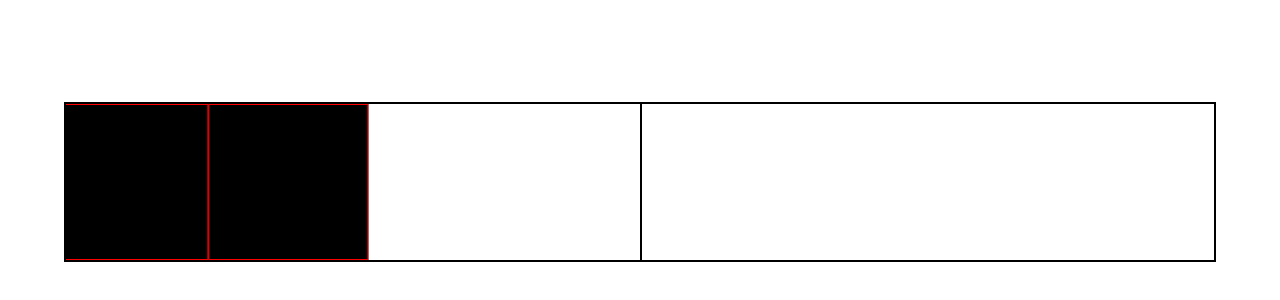
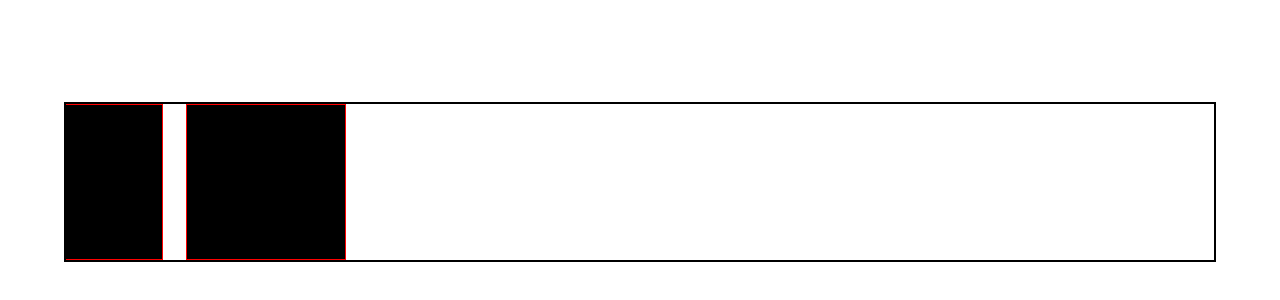
Before and after one commit to grantmontgomery/SideScroll, a React (Create React App) app: page / in a window 1280 px wide. Shown: the part 218-518 px from the top of the page. Built offline with nearby package versions, Linux system fonts and the light colour scheme.

Commit message:
custom list works now I want to try it with pics to see what the effect looks like.

```diff
--- a/src/components/Boxes/Boxes.tsx
+++ b/src/components/Boxes/Boxes.tsx
@@ -1,24 +1,38 @@
 import * as React from "react";
 import "./Boxes.css";
 
-export const Boxes: React.FC<{ index: number; list: number[] }> = ({
-  index,
+export const Boxes: React.FC<{ squareIndex: number; list: number[] }> = ({
+  squareIndex,
   list,
 }) => {
-  const [state, setState] = React.useState<{ slide: string }>({ slide: "25%" });
+  const [state, setState] = React.useState<{ slide: string }>({ slide: "" });
 
   React.useEffect(() => {
-    setState({ slide: `${11 - index * 14}%` });
-  }, [index]);
+    setState({ slide: `${15 - 20 * squareIndex}vh` });
+  }, [squareIndex]);
   return (
     <section className="boxesSection">
       <div
         className="boxesFlex"
         style={{ transform: `translate(${state.slide})` }}
       >
-        {list.map((item) => (
-          <div className="box" style={{ background: "black" }}></div>
-        ))}
+        {list.map((item, index) => {
+          const determineRotation: () => string = () => {
+            if (index === squareIndex) return "rotateY(0deg)";
+            return index > squareIndex ? "rotateY(45deg)" : "rotateY(-45deg)";
+          };
+
+          return (
+            <div
+              className="box"
+              style={{
+                background: "black",
+                transform: determineRotation(),
+                pointerEvents: squareIndex === index ? "none" : "all",
+              }}
+            ></div>
+          );
+        })}
       </div>
     </section>
   );
--- a/src/components/Container/Container.tsx
+++ b/src/components/Container/Container.tsx
@@ -12,17 +12,14 @@ export const Container: React.FC = () => {
 
   let ElementObject: { [key: number]: null | HTMLElement }[] = [];
 
-  const randomArray: number[] = [0, 1, 2, 3, 4, 5, 6];
+  const randomArray: number[] = [0, 1, 2, 3];
 
   ElementObject = randomArray.map((elem) => ({ [elem]: null }));
 
   const observer: React.MutableRefObject<IntersectionObserver> = React.useRef(
     new IntersectionObserver(
       (entries) => {
-        console.log(entries);
-
         return ElementObject.forEach((Element, index) => {
-          console.log(entries);
           return entries.forEach((entry) => {
             const { target, intersectionRatio } = entry;
             switch (target) {
@@ -42,18 +39,6 @@ export const Container: React.FC = () => {
   );
 
   React.useEffect(() => {
-    // const redFocus = redScroll.current;
-    // const blueFocus = blueScroll.current;
-    // const greenFocus = greenScroll.current;
-    // if (redFocus) {
-    //   newObserver.observe(redFocus);
-    // }
-    // if (blueFocus) {
-    //   newObserver.observe(blueFocus);
-    // }
-    // if (greenFocus) {
-    //   newObserver.observe(greenFocus);
-
     const newObserver = observer.current;
 
     ElementObject.forEach((foo, index) => {
@@ -63,21 +48,11 @@ export const Container: React.FC = () => {
         return newObserver.observe(newElement);
       }
     });
-
-    // return ElementObject.forEach((foo, index) => {
-    //   const newElement = document.getElementById(`sensor${index}`);
-    //   foo[index] = newElement;
-    //   if (newElement) {
-    //     return newObserver.unobserve(newElement);
-    //   }
-    // });
   }, []);
-
-  console.log(ElementObject);
 
   return (
     <div className="container">
-      <Boxes list={randomArray} index={state.squareIndex}></Boxes>
+      <Boxes list={randomArray} squareIndex={state.squareIndex}></Boxes>
       <div className="scrollWrapper">
         <div className="secretScroll" id="secretScroll">
           {randomArray.map((item, index) => (
--- a/src/components/SensorSquare/SensorSquare.css
+++ b/src/components/SensorSquare/SensorSquare.css
@@ -2,5 +2,4 @@
   height: 100%;
   width: 45vw;
   position: relative;
-  border: solid 1px black;
 }
```
